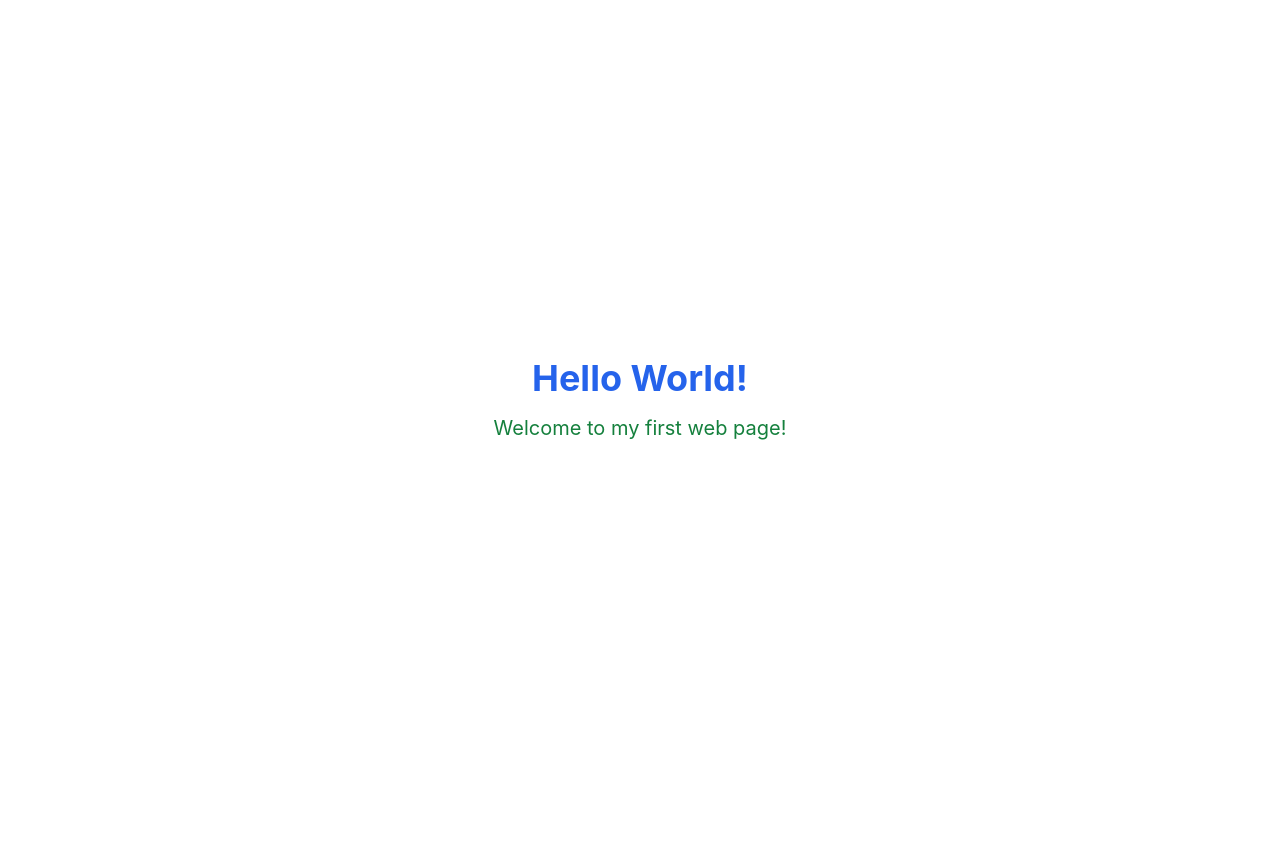
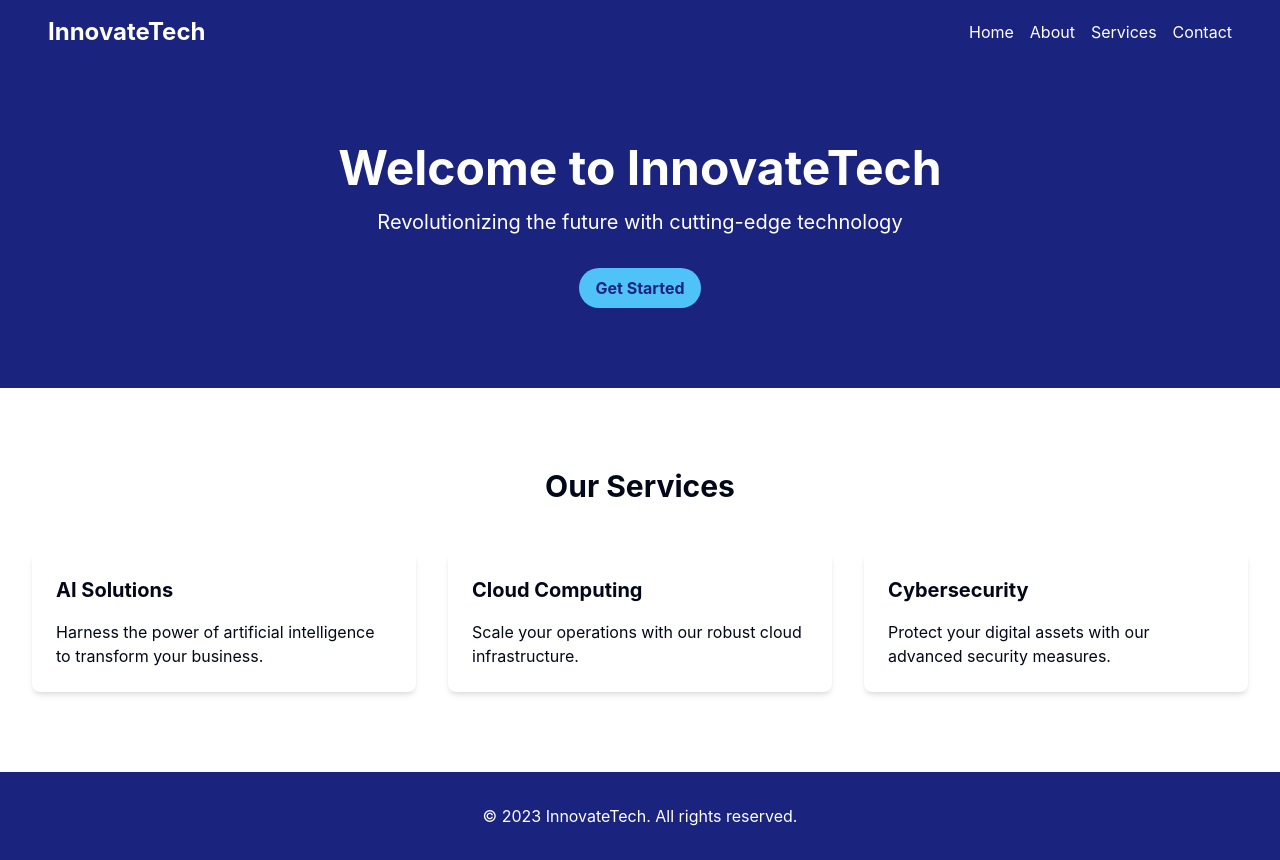
Before and after one commit to MuhammadAman02/hst-ai-69f7a33a-1d7f-4ce4-8423-d69b35233c20, a React (Vite) app: page / in a window 1280 px wide. Before the commit the page ends 800 px from the top, so only its background shows below. Built offline with nearby package versions, Linux system fonts and the light colour scheme.

Commit message:
update file

```diff
--- a/src/pages/Index.tsx
+++ b/src/pages/Index.tsx
@@ -1,10 +1,50 @@
 import React from 'react';
+import Navbar from '../components/Navbar';
 
 const Index = () => {
   return (
-    <div className="min-h-screen flex flex-col items-center justify-center bg-white">
-      <h1 className="text-4xl font-bold text-blue-600 mb-4">Hello World!</h1>
-      <p className="text-xl text-green-700">Welcome to my first web page!</p>
+    <div className="min-h-screen flex flex-col">
+      <Navbar />
+      <main className="flex-grow">
+        {/* Hero Section */}
+        <section className="bg-deep-blue text-white py-20">
+          <div className="container mx-auto text-center">
+            <h1 className="text-5xl font-bold mb-4">Welcome to InnovateTech</h1>
+            <p className="text-xl mb-8">Revolutionizing the future with cutting-edge technology</p>
+            <button className="bg-light-blue text-deep-blue font-bold py-2 px-4 rounded-full hover:bg-white transition duration-300">
+              Get Started
+            </button>
+          </div>
+        </section>
+
+        {/* Features Section */}
+        <section className="py-20">
+          <div className="container mx-auto">
+            <h2 className="text-3xl font-bold text-center mb-12">Our Services</h2>
+            <div className="grid grid-cols-1 md:grid-cols-3 gap-8">
+              <div className="bg-white p-6 rounded-lg shadow-md">
+                <h3 className="text-xl font-bold mb-4">AI Solutions</h3>
+                <p>Harness the power of artificial intelligence to transform your business.</p>
+              </div>
+              <div className="bg-white p-6 rounded-lg shadow-md">
+                <h3 className="text-xl font-bold mb-4">Cloud Computing</h3>
+                <p>Scale your operations with our robust cloud infrastructure.</p>
+              </div>
+              <div className="bg-white p-6 rounded-lg shadow-md">
+                <h3 className="text-xl font-bold mb-4">Cybersecurity</h3>
+                <p>Protect your digital assets with our advanced security measures.</p>
+              </div>
+            </div>
+          </div>
+        </section>
+      </main>
+
+      {/* Footer */}
+      <footer className="bg-deep-blue text-white py-8">
+        <div className="container mx-auto text-center">
+          <p>&copy; 2023 InnovateTech. All rights reserved.</p>
+        </div>
+      </footer>
     </div>
   );
 };
```
